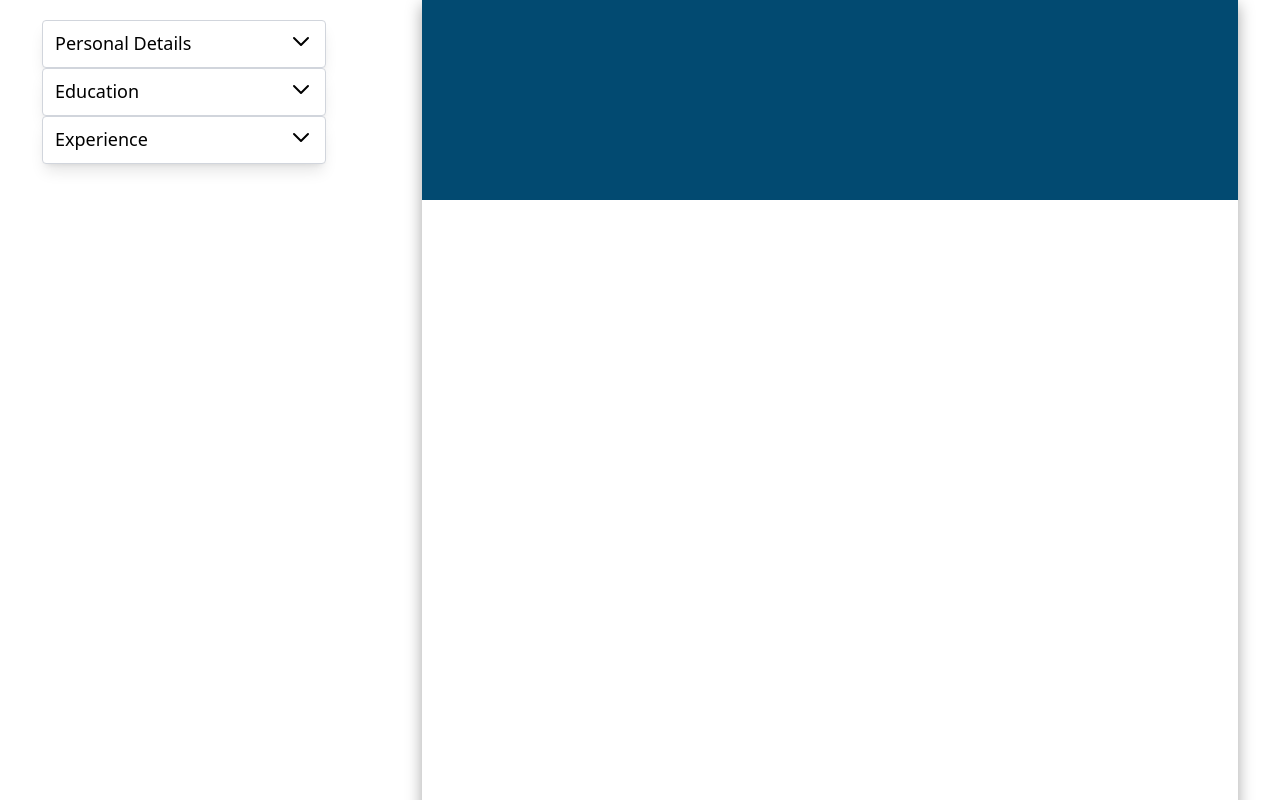
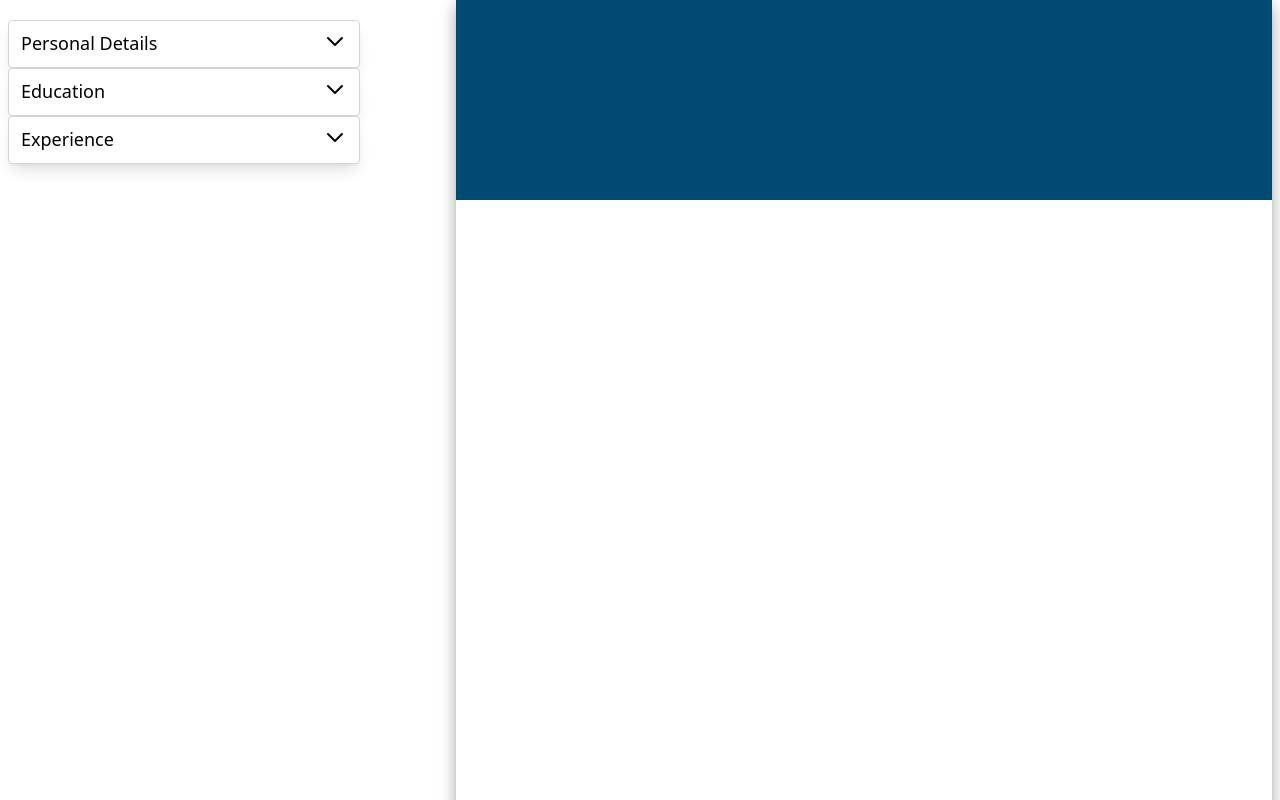
Before and after one commit to Khaspper/odin-CV, a React (Vite) app: page / in a window 1280 px wide. Shown: the top 800 px of the page. Built offline with nearby package versions, Linux system fonts and the light colour scheme.

Commit message:
fix: fix width

```diff
--- a/src/components/dropDowns/DropDownMenu.tsx
+++ b/src/components/dropDowns/DropDownMenu.tsx
@@ -36,7 +36,7 @@ export default function DropDownMenu({
   return (
     <>
       <section
-        className={`flex flex-col shadow-lg border border-gray-300 bg-white text-black-500 text-lg px-3 py-1 rounded transition-all ease-in-out duration-300 overflow-hidden max-w-[22rem] ${
+        className={`flex flex-col shadow-lg border border-gray-300 bg-white text-black-500 text-lg px-3 py-1 rounded transition-all ease-in-out duration-300 overflow-hidden w-[22rem] ${
           showDropDown ? "max-h-[2000px]" : "max-h-12"
         }`}
       >
```
